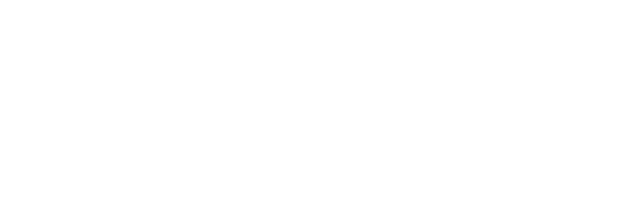
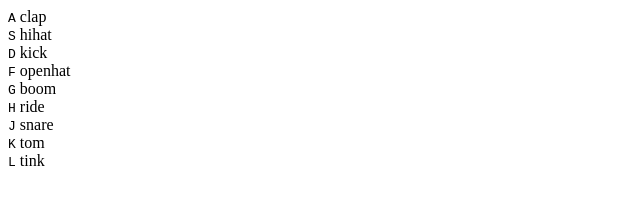
Before and after one commit to codewithmanas/JavaScript30-Projects, a plain HTML site: page index.html in a window 1280 px wide. Shown: the whole page, without its empty margins (0-640 px from the left). Drawn offline with Linux system fonts and the light colour scheme.

Commit message:
html skeleton added

```diff
--- a/index.html
+++ b/index.html
@@ -4,9 +4,68 @@
     <meta charset="UTF-8">
     <meta http-equiv="X-UA-Compatible" content="IE=edge">
     <meta name="viewport" content="width=device-width, initial-scale=1.0">
-    <title>Document</title>
+    <title>JS Drum Kit</title>
+    <!-- <link rel="stylesheet" href="styles.css"> -->
+    <link rel="icon" href="https://fav.farm/🔥" />
 </head>
 <body>
 
+    <div class="keys">
+        <div data-key="65" class="key">
+          <kbd>A</kbd>
+          <span class="sound">clap</span>
+        </div>
+        <div data-key="83" class="key">
+          <kbd>S</kbd>
+          <span class="sound">hihat</span>
+        </div>
+        <div data-key="68" class="key">
+          <kbd>D</kbd>
+          <span class="sound">kick</span>
+        </div>
+        <div data-key="70" class="key">
+          <kbd>F</kbd>
+          <span class="sound">openhat</span>
+        </div>
+        <div data-key="71" class="key">
+          <kbd>G</kbd>
+          <span class="sound">boom</span>
+        </div>
+        <div data-key="72" class="key">
+          <kbd>H</kbd>
+          <span class="sound">ride</span>
+        </div>
+        <div data-key="74" class="key">
+          <kbd>J</kbd>
+          <span class="sound">snare</span>
+        </div>
+        <div data-key="75" class="key">
+          <kbd>K</kbd>
+          <span class="sound">tom</span>
+        </div>
+        <div data-key="76" class="key">
+          <kbd>L</kbd>
+          <span class="sound">tink</span>
+        </div>
+      </div>
+
+
+
+
+    <audio data-key="65" src="sounds/clap.wav"></audio>
+    <audio data-key="83" src="sounds/hihat.wav"></audio>
+    <audio data-key="68" src="sounds/kick.wav"></audio>
+    <audio data-key="70" src="sounds/openhat.wav"></audio>
+    <audio data-key="71" src="sounds/boom.wav"></audio>
+    <audio data-key="72" src="sounds/ride.wav"></audio>
+    <audio data-key="74" src="sounds/snare.wav"></audio>
+    <audio data-key="75" src="sounds/tom.wav"></audio>
+    <audio data-key="76" src="sounds/tink.wav"></audio>
+
+    <!-- =========== js ============= -->
+    <script>
+
+    </script>
+
 </body>
 </html>
```
Also changed, not shown: index-START.html (+1 -1 lines), styles.css (renamed from style.css).
